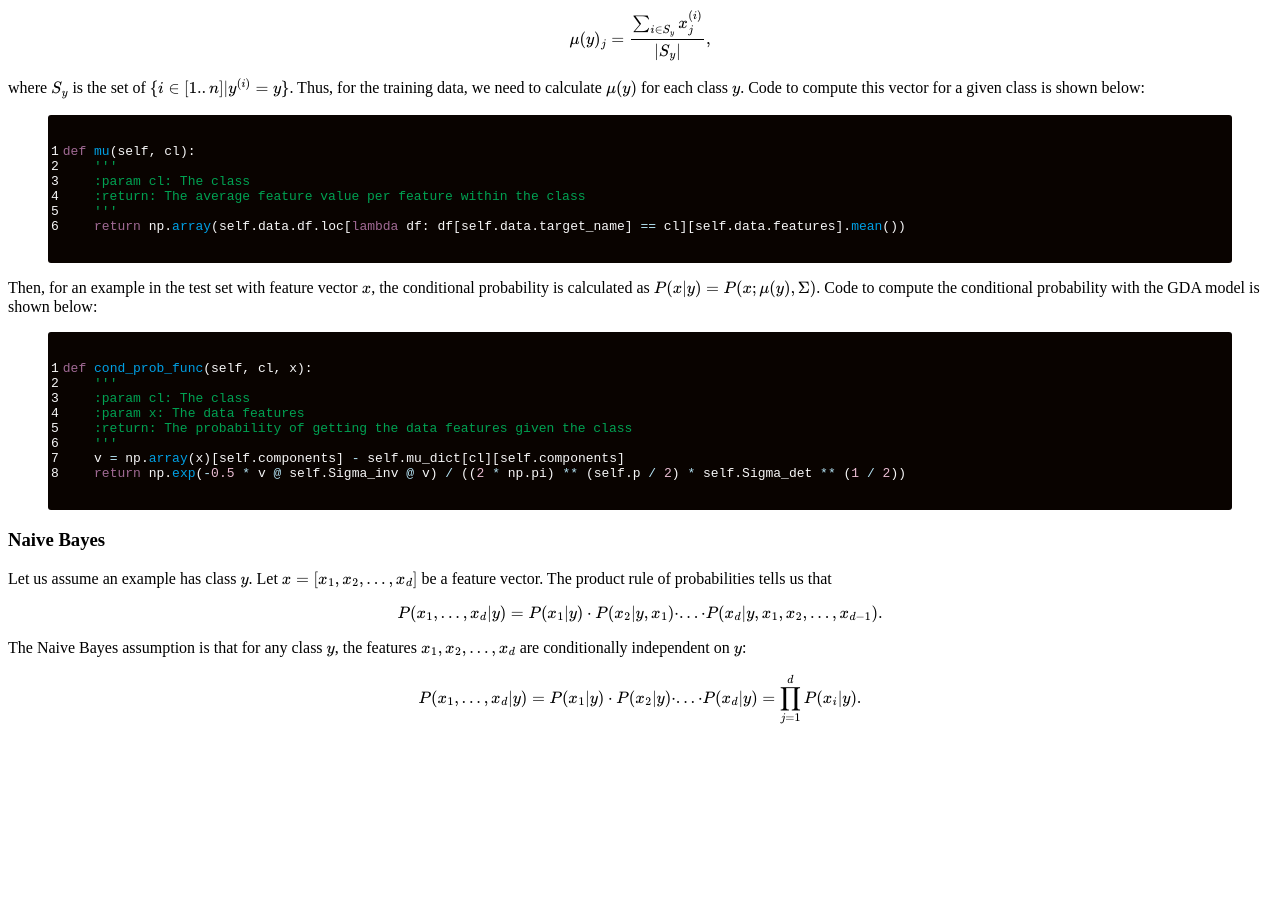
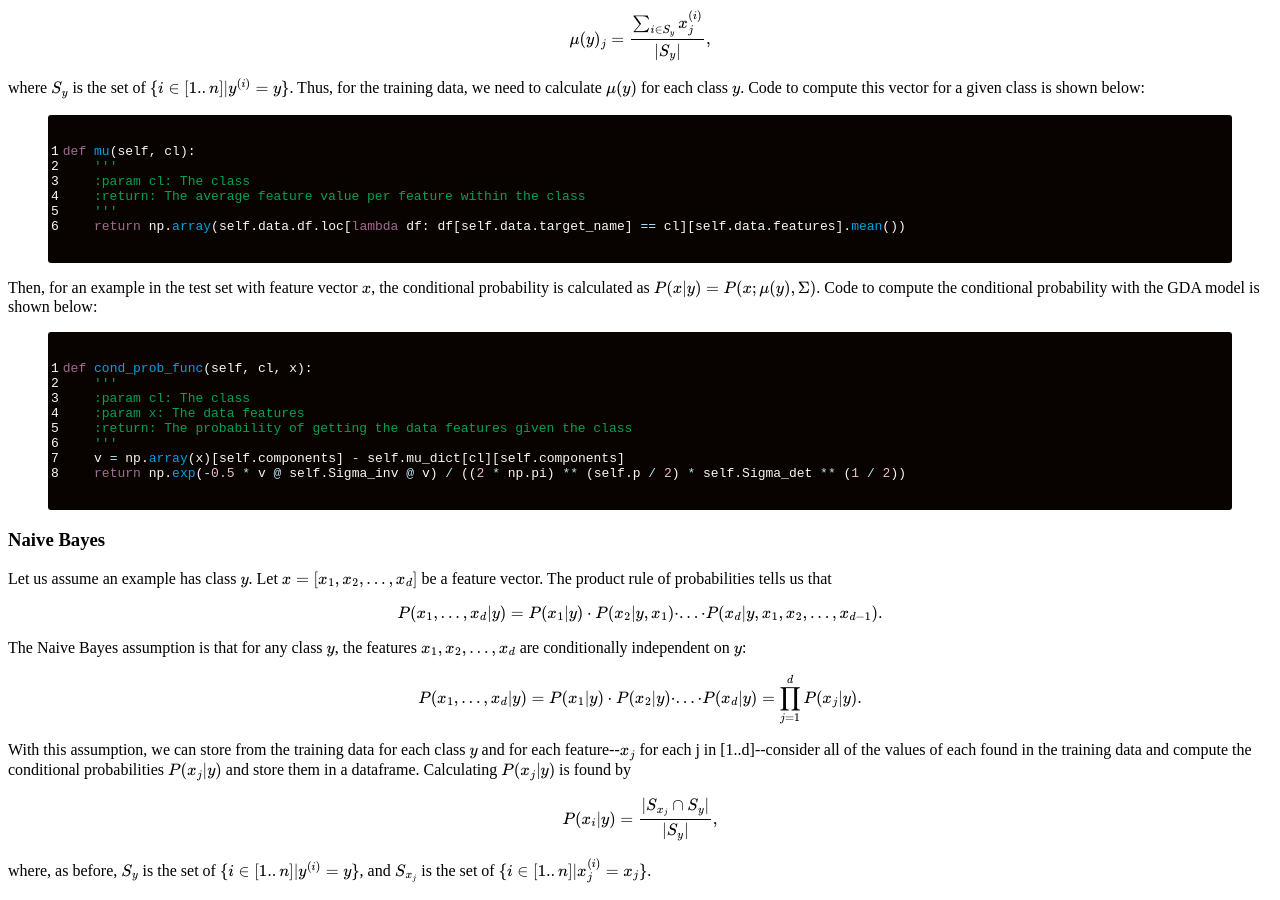
Before and after one commit to CategorIAN/categorian.github.io, a Jekyll site: the page built from projects/msu/m_508/generative_models.md, in a window 1280 px wide and 900 px high, scrolled down 1775 px. Built offline with Jekyll 4.4.1, drawn with Linux system fonts in a browser that asks for light colours; formulas are drawn with MathJax 3; before the commit the page ends 2516 px from its top, so only the background shows below that.

Commit message:
Update generative_models.md

```diff
--- a/projects/msu/m_508/generative_models.md
+++ b/projects/msu/m_508/generative_models.md
@@ -124,6 +124,11 @@ P(x_1, ..., x_d|y) = P(x_1|y)\cdot P(x_2|y, x_1)\cdot ...\cdot P(x_d|y, x_1, x_2
 \]
 The Naive Bayes assumption is that for any class \(y\), the features \(x_1, x_2, ..., x_d\) are conditionally independent on \(y\):
 \[
-P(x_1, ..., x_d|y) = P(x_1|y)\cdot P(x_2|y) \cdot ... \cdot P(x_d | y) = \prod_{j=1}^d P(x_i | y).
+P(x_1, ..., x_d|y) = P(x_1|y)\cdot P(x_2|y) \cdot ... \cdot P(x_d | y) = \prod_{j=1}^d P(x_j | y).
 \]
+With this assumption, we can store from the training data for each class \(y\) and for each feature--\(x_j\) for each j in [1..d]--consider all of the values of each found in the training data and compute the conditional probabilities \(P(x_j|y)\) and store them in a dataframe. Calculating \(P(x_j|y)\) is found by
+    \[
+    P(x_i|y) = \dfrac{|S_{x_j} \cap S_y|}{|S_y|},
+    \]
+where, as before, \(S_y\) is the set of \(\{i\in [1..n]| y^{(i)} = y\}\), and \(S_{x_j}\) is the set of \(\{i\in [1..n]| x^{(i)}_j = x_j\}\).
 </p>
```
